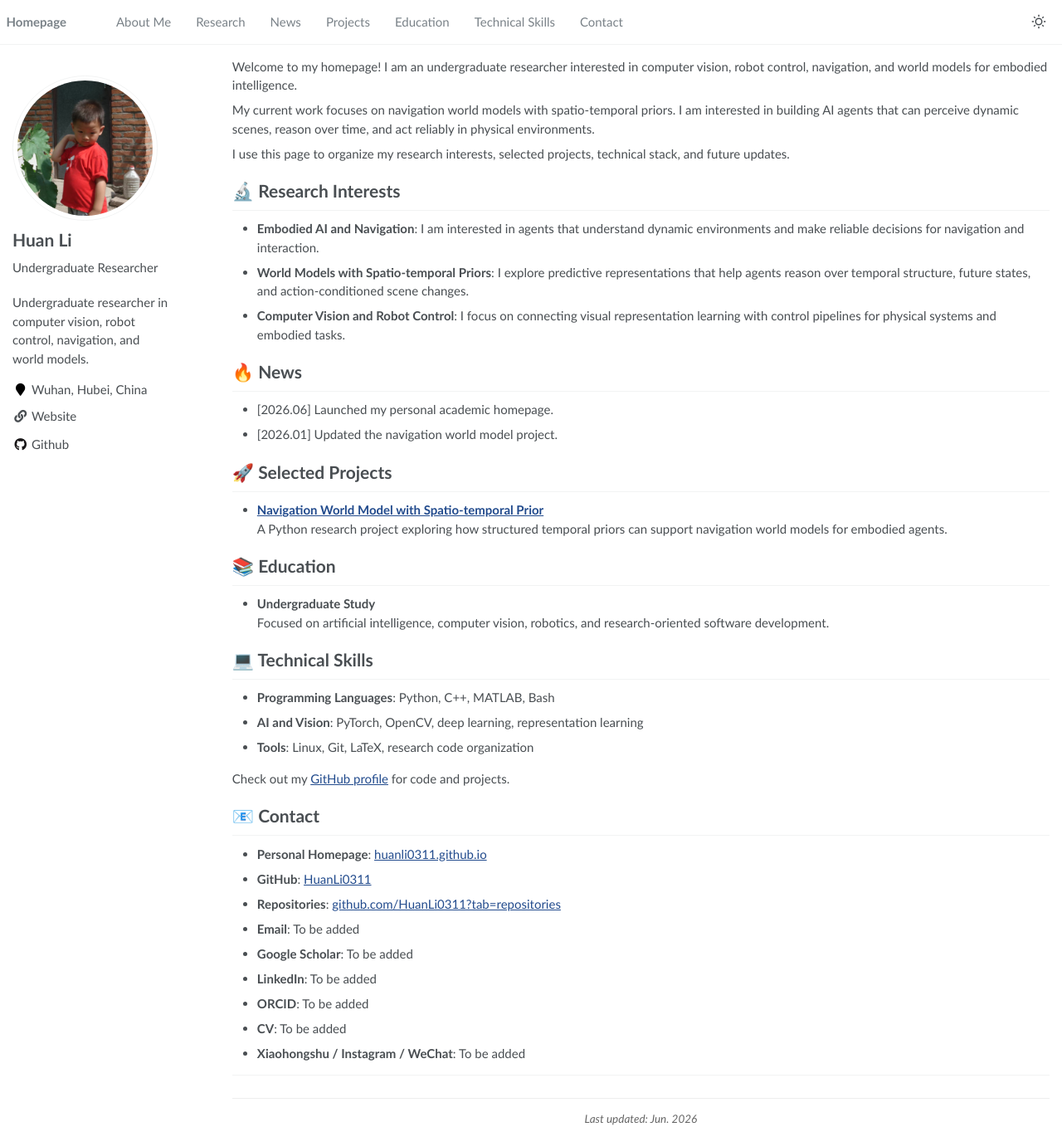
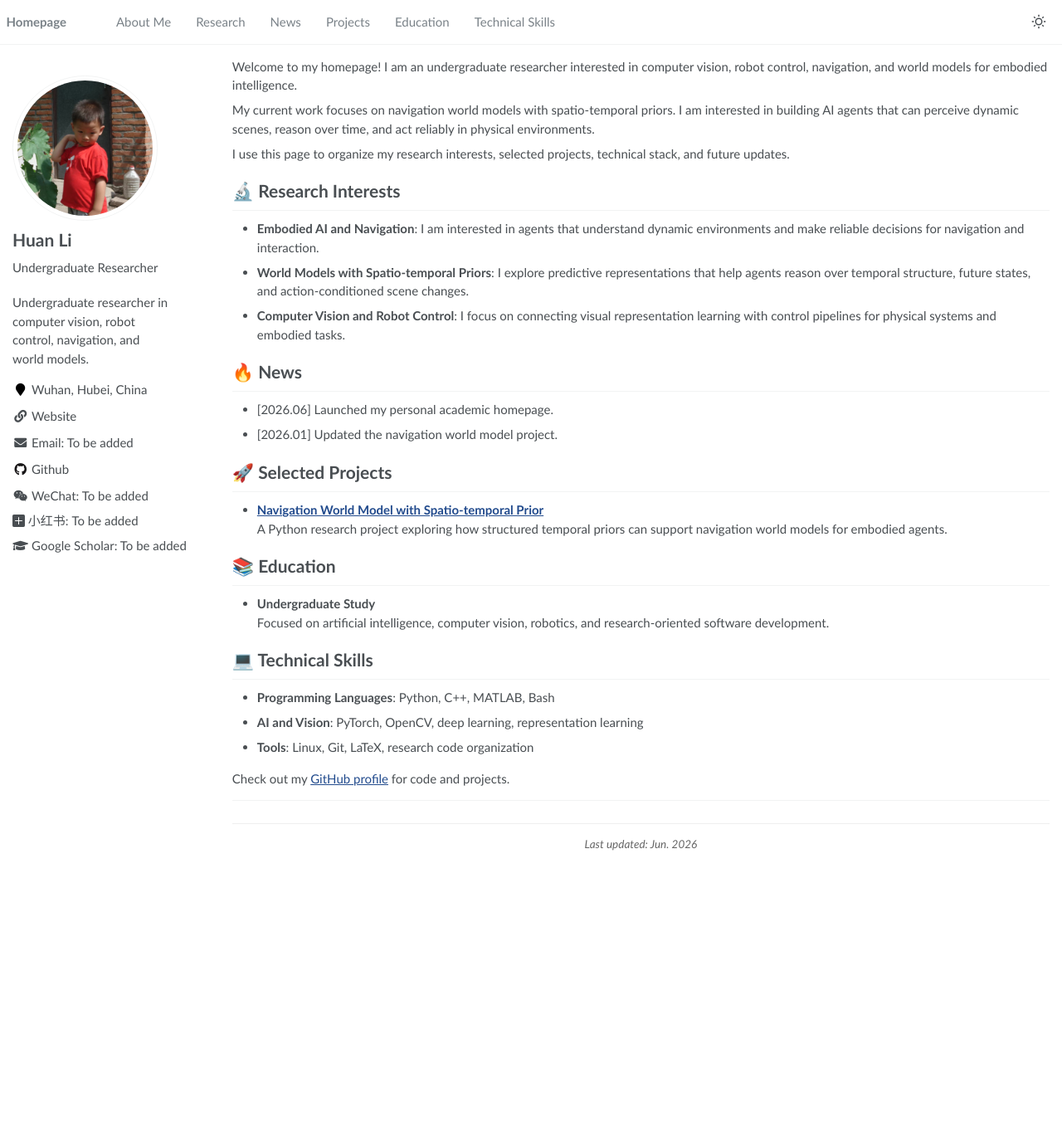
Before and after one commit to HuanLi0311/HuanLi0311.github.io, a Jekyll site: the page built from _pages/about.md, in a window 1280 px wide and 1358 px high. Shown: the whole window at 83% size. Built offline with Jekyll 4.4.1, drawn with Linux system fonts in a browser that asks for light colours.

Commit message:
Move contact placeholders to sidebar

```diff
--- a/_data/navigation.yml
+++ b/_data/navigation.yml
@@ -16,6 +16,3 @@ main:
 
   - title: "Technical Skills"
     url: "/#-technical-skills"
-
-  - title: "Contact"
-    url: "/#-contact"
--- a/_includes/author-profile.html
+++ b/_includes/author-profile.html
@@ -33,6 +33,8 @@
       {% endif %}
       {% if author.email %}
         <li><a href="mailto:{{ author.email }}"><i class="fas fa-fw fa-envelope" aria-hidden="true"></i> Email</a></li>
+      {% else %}
+        <li><i class="fas fa-fw fa-envelope" aria-hidden="true"></i> Email: To be added</li>
       {% endif %}
       {% if author.keybase %}
         <li><a href="https://keybase.io/{{ author.keybase }}"><i class="fas fa-fw fa-key" aria-hidden="true"></i> Keybase</a></li>
@@ -99,9 +101,13 @@
       {% endif %}
       {% if author.wechat %}
         <li><a href="{{ site.baseurl }}/{{ author.wechat }}" target="_blank"><i class="fab fa-fw fa-weixin" aria-hidden="true"></i> WeChat</a></li>
+      {% else %}
+        <li><i class="fab fa-fw fa-weixin" aria-hidden="true"></i> WeChat: To be added</li>
       {% endif %}
       {% if author.xiaohongshu %}
         <li><a href="{{ author.xiaohongshu }}" target="_blank"><svg class="svg-inline--fa fa-fw" style="width:1em;height:1em;vertical-align:-0.125em;" viewBox="0 0 24 24" fill="currentColor" aria-hidden="true"><path d="M21.33 0H2.67A2.67 2.67 0 0 0 0 2.67v18.66A2.67 2.67 0 0 0 2.67 24h18.66A2.67 2.67 0 0 0 24 21.33V2.67A2.67 2.67 0 0 0 21.33 0zM12 4.8a.8.8 0 0 1 .8.8v5.6h5.6a.8.8 0 0 1 0 1.6H12.8v5.6a.8.8 0 0 1-1.6 0v-5.6H5.6a.8.8 0 0 1 0-1.6h5.6V5.6a.8.8 0 0 1 .8-.8z"/></svg> 小红书</a></li>
+      {% else %}
+        <li><svg class="svg-inline--fa fa-fw" style="width:1em;height:1em;vertical-align:-0.125em;" viewBox="0 0 24 24" fill="currentColor" aria-hidden="true"><path d="M21.33 0H2.67A2.67 2.67 0 0 0 0 2.67v18.66A2.67 2.67 0 0 0 2.67 24h18.66A2.67 2.67 0 0 0 24 21.33V2.67A2.67 2.67 0 0 0 21.33 0zM12 4.8a.8.8 0 0 1 .8.8v5.6h5.6a.8.8 0 0 1 0 1.6H12.8v5.6a.8.8 0 0 1-1.6 0v-5.6H5.6a.8.8 0 0 1 0-1.6h5.6V5.6a.8.8 0 0 1 .8-.8z"/></svg> 小红书: To be added</li>
       {% endif %}
       {% if author.flickr %}
         <li><a href="https://www.flickr.com/{{ author.flickr }}"><i class="fab fa-fw fa-flickr" aria-hidden="true"></i> Flickr</a></li>
@@ -114,6 +120,8 @@
       {% endif %}
       {% if author.googlescholar %}
         <li><a href="{{ author.googlescholar }}"><i class="fas fa-fw fa-graduation-cap"></i> Google Scholar</a></li>
+      {% else %}
+        <li><i class="fas fa-fw fa-graduation-cap"></i> Google Scholar: To be added</li>
       {% endif %}
       {% if author.pubmed %}
         <li><a href="{{ author.pubmed }}"><i class="ai ai-pubmed-square ai-fw"></i> PubMed</a></li>
--- a/_pages/about.md
+++ b/_pages/about.md
@@ -25,17 +25,6 @@ I use this page to organize my research interests, selected projects, technical
 
 {% include_relative includes/technical_skills.md %}
 
-# 📧 Contact
-- **Personal Homepage**: [huanli0311.github.io](https://huanli0311.github.io/)
-- **GitHub**: [HuanLi0311](https://github.com/HuanLi0311)
-- **Repositories**: [github.com/HuanLi0311?tab=repositories](https://github.com/HuanLi0311?tab=repositories)
-- **Email**: To be added
-- **Google Scholar**: To be added
-- **LinkedIn**: To be added
-- **ORCID**: To be added
-- **CV**: To be added
-- **Xiaohongshu / Instagram / WeChat**: To be added
-
 ---
 <div style="text-align: center; color: #666; font-size: 0.9em; margin-top: 2em; border-top: 1px solid #eee; padding-top: 1em;">
 <em>Last updated: Jun. 2026</em>
```
